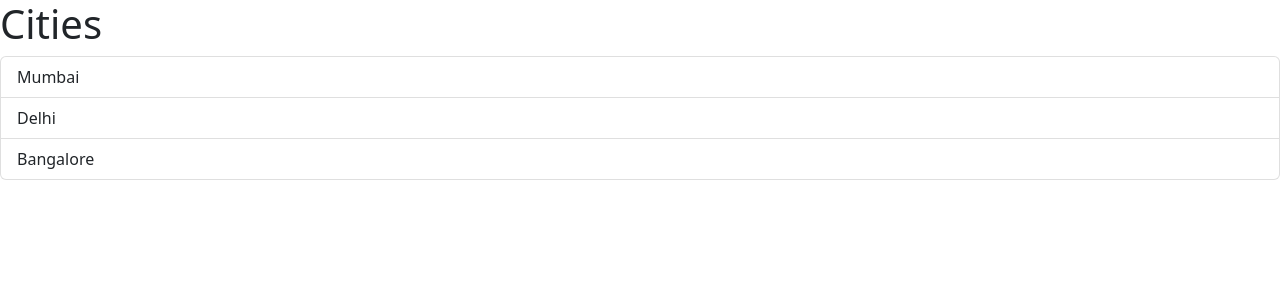
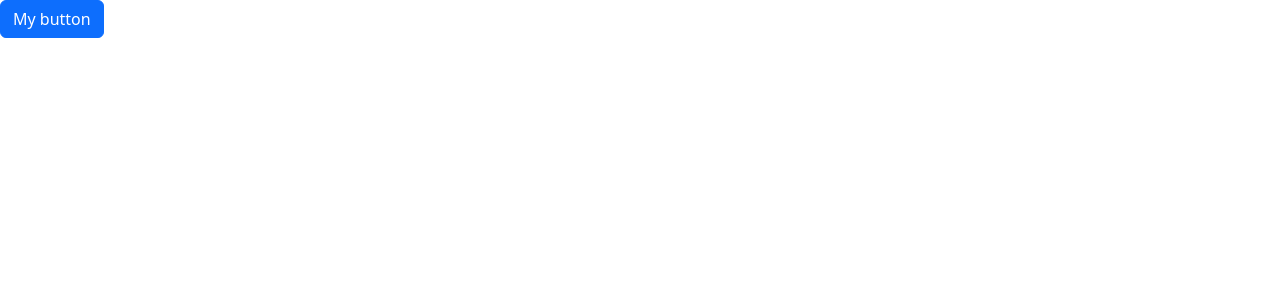
Before and after one commit to ViraAkshat/First_react_app, a React (Vite) app in the folder first-react-app/: page / in a window 1280 px wide. Shown: the top 300 px of the page. Built offline with nearby package versions, Linux system fonts and the light colour scheme.

Commit message:
Add new components and complete the project

```diff
--- a/first-react-app/src/App.tsx
+++ b/first-react-app/src/App.tsx
@@ -1,18 +1,32 @@
-import ListGroup from "./components/ListGroup";
+// import ListGroup from "./components/ListGroup";
+import Alert from "./components/Alert";
+import Button from "./components/Button";
+import { useState } from "react";
+
 function App() {
-  let items = ["Mumbai", "Delhi", "Bangalore"];
+  // let items = ["Mumbai", "Delhi", "Bangalore"];
 
-  const handleSelectItem = (item: string) => {
-    console.log(item);
-  };
+  // const handleSelectItem = (item: string) => {
+  //   console.log(item);
+  // };
+
+  // return (
+  //   <div>
+  //     <ListGroup
+  //       items={items}
+  //       heading="Cities"
+  //       onSelectItem={handleSelectItem}
+  //     />
+  //   </div>
+  // );
+
+  // Alerts
+  const [alertVisible, setAlertVisible] = useState(false);
 
   return (
     <div>
-      <ListGroup
-        items={items}
-        heading="Cities"
-        onSelectItem={handleSelectItem}
-      />
+      <Button onClick={() => setAlertVisible(!alertVisible)}>My button</Button>
+      {alertVisible && <Alert>My alert</Alert>}
     </div>
   );
 }
--- /dev/null
+++ b/first-react-app/src/components/Alert.tsx
@@ -0,0 +1,12 @@
+import { ReactNode } from "react";
+
+interface Props {
+  //   text: string;
+  children: ReactNode;
+}
+
+const Alert = ({ children }: Props) => {
+  return <div className="alert alert-primary">{children}</div>;
+};
+
+export default Alert;
--- /dev/null
+++ b/first-react-app/src/components/Button.tsx
@@ -0,0 +1,15 @@
+interface Props {
+  children: string;
+  onClick: () => void;
+  color?: "primary" | "success" | "danger"; //optional argument with a list of allowed values
+}
+
+const Button = ({ children, onClick, color = "primary" }: Props) => {
+  return (
+    <button className={"btn btn-" + color} onClick={onClick}>
+      {children}
+    </button>
+  );
+};
+
+export default Button;
```
